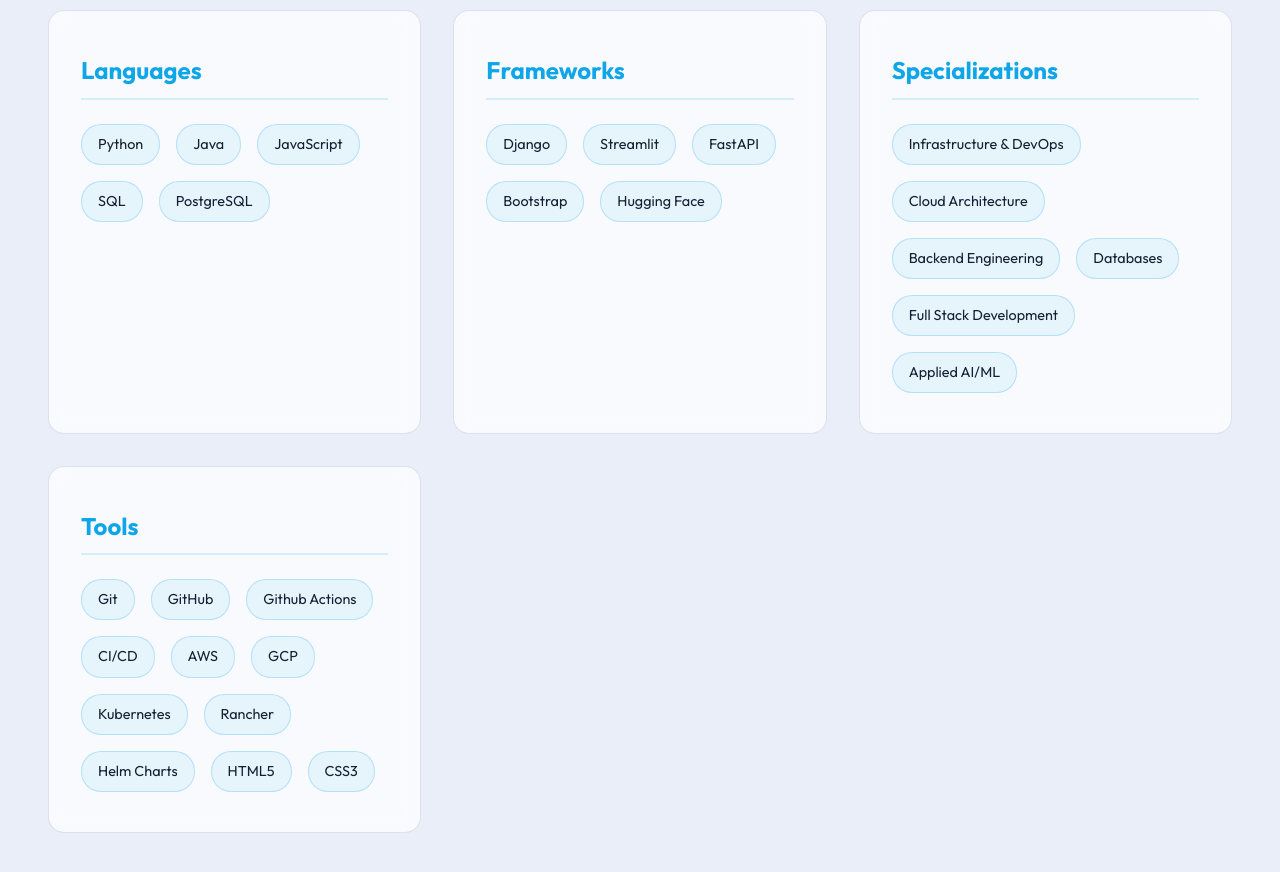
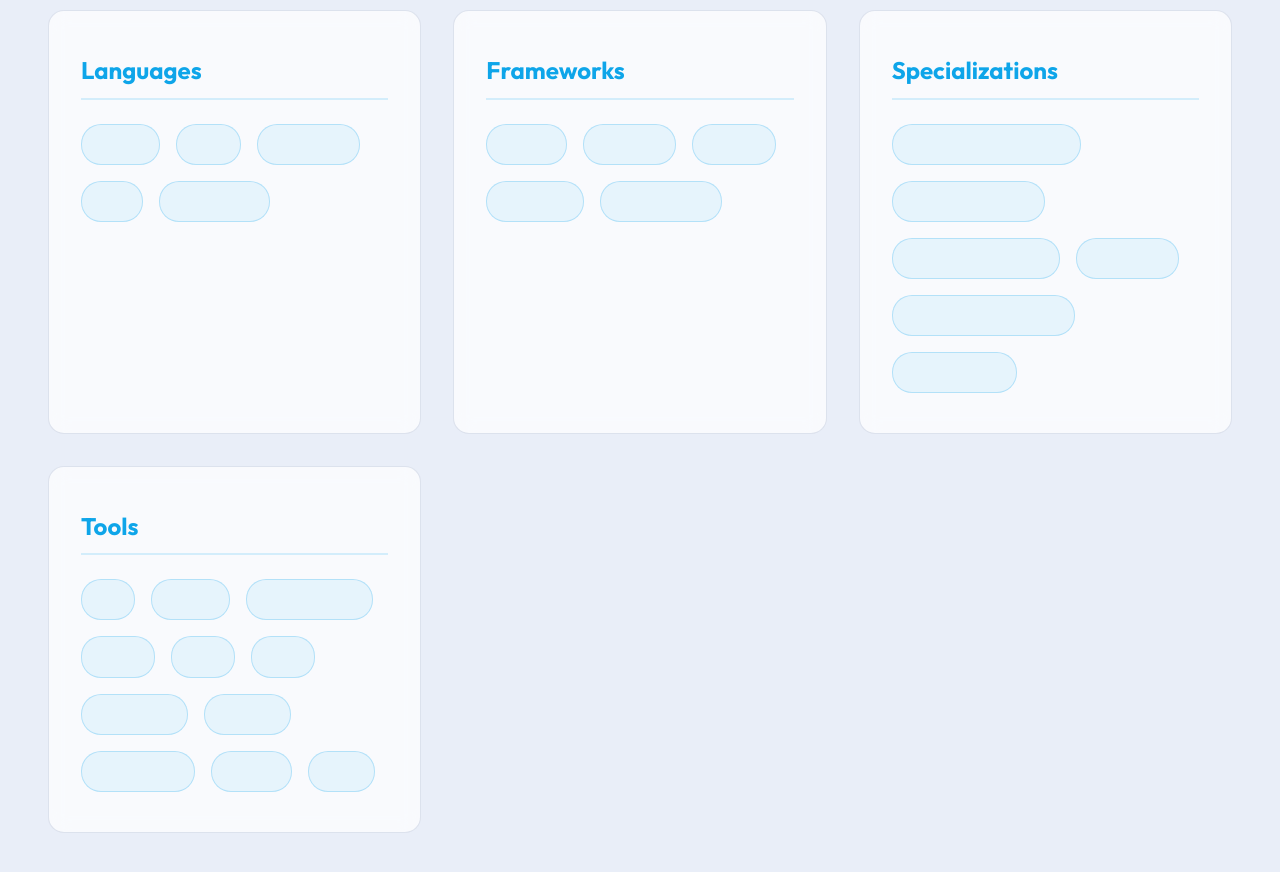
Before and after one commit to JagrutThakare/JagrutThakare.github.io, a React (Vite) app: page / in a window 1280 px wide. Shown: the part 1420-2292 px from the top of the page. Built offline with nearby package versions, Linux system fonts and the light colour scheme.

Commit message:
fix: lock theme to light mode and set skill badge text color to transparent

```diff
--- a/src/App.jsx
+++ b/src/App.jsx
@@ -34,7 +34,7 @@
         className="theme-toggle"
         onClick={() =>
           setTheme((currentTheme) =>
-            currentTheme === "light" ? "dark" : "light",
+            currentTheme === "light" ? "light" : "light",
           )
         }
         aria-label={
--- a/src/index.css
+++ b/src/index.css
@@ -700,7 +700,7 @@
 .skill-badge {
   display: inline-block;
   background: var(--skill-badge-bg);
-  color: var(--text-primary);
+  color: transparent;
   padding: 0.5rem 1rem;
   border-radius: 20px;
   font-size: 0.9rem;
```
